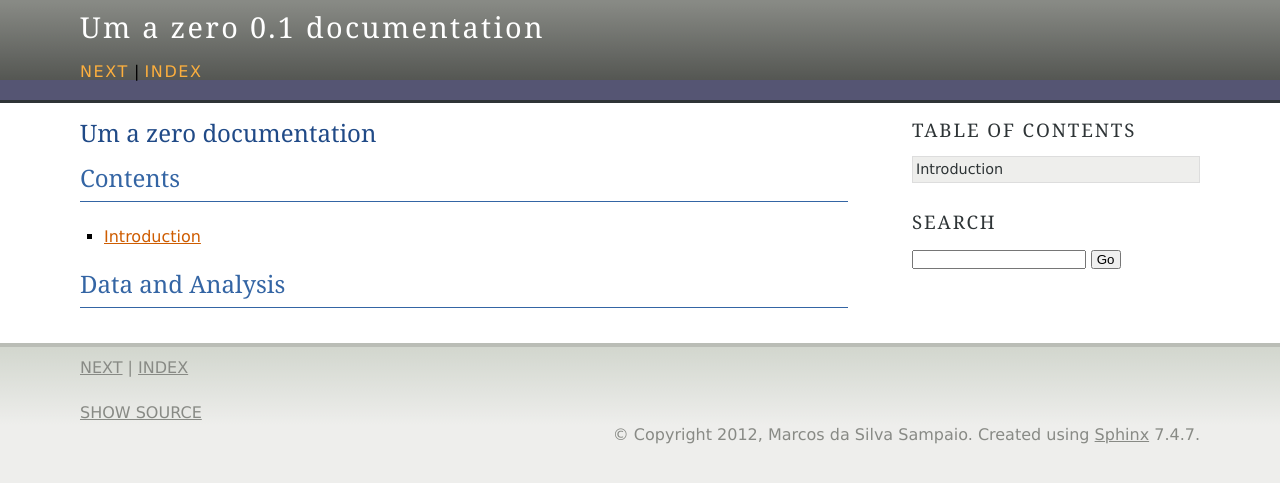
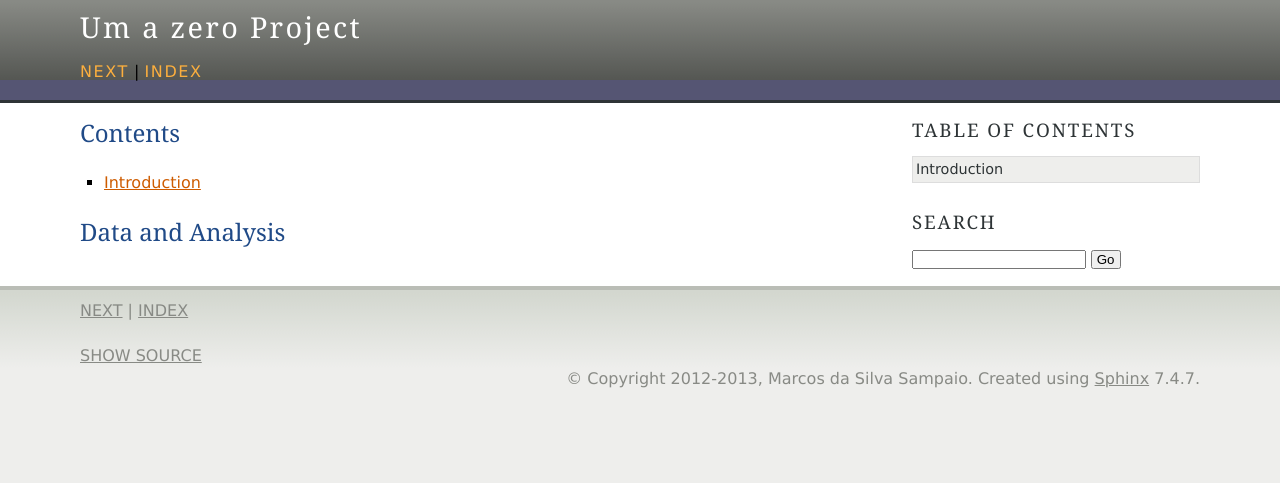
Before and after one commit to msampaio/choros-contour, a Sphinx documentation site: the page built from docs/index.rst, in a window 1280 px wide. Shown: the top 483 px of the page. Built offline with Sphinx 7.4.7, drawn with Linux system fonts in a browser that asks for light colours; pages that are not in the unit, such as notebooks, are missing from menus.

Commit message:
Change documentation in docs titles to project

```diff
--- a/docs/conf.py
+++ b/docs/conf.py
@@ -1,7 +1,7 @@
 # -*- coding: utf-8 -*-
 #
-# Um a zero documentation build configuration file, created by
-# sphinx-quickstart on Fri Aug  3 11:39:15 2012.
+# Um a zero project build configuration file, created by
+# sphinx-quickstart on Fri Aug 3 11:39:15 2012.
 #
 # This file is execfile()d with the current directory set to its containing dir.
 #
@@ -41,7 +41,7 @@ master_doc = 'index'
 
 # General information about the project.
 project = u'Um a zero'
-copyright = u'2012, Marcos da Silva Sampaio'
+copyright = u'2012-2013, Marcos da Silva Sampaio'
 
 # The version info for the project you're documenting, acts as replacement for
 # |version| and |release|, also used in various other places throughout the
@@ -103,7 +103,8 @@ html_theme = 'agogo'
 
 # The name for this set of Sphinx documents.  If None, it defaults to
 # "<project> v<release> documentation".
-#html_title = None
+# html_title = None
+html_title = "Um a zero Project"
 
 # A shorter title for the navigation bar.  Default is the same as html_title.
 #html_short_title = None
@@ -183,7 +184,7 @@ latex_elements = {
 # Grouping the document tree into LaTeX files. List of tuples
 # (source start file, target name, title, author, documentclass [howto/manual]).
 latex_documents = [
-  ('index', 'Umazero.tex', u'Um a zero Documentation',
+  ('index', 'Umazero.tex', u'Um a zero Project',
    u'Marcos da Silva Sampaio', 'manual'),
 ]
 
@@ -213,7 +214,7 @@ latex_documents = [
 # One entry per manual page. List of tuples
 # (source start file, name, description, authors, manual section).
 man_pages = [
-    ('index', 'brazilianchorosmusicalcontourrelations', u'Um a zero Documentation',
+    ('index', 'brazilianchorosmusicalcontourrelations', u'Um a zero Project',
      [u'Marcos da Silva Sampaio'], 1)
 ]
 
@@ -227,7 +228,7 @@ man_pages = [
 # (source start file, target name, title, author,
 #  dir menu entry, description, category)
 texinfo_documents = [
-  ('index', 'Umazero', u'Um a zero Documentation',
+  ('index', 'Umazero', u'Um a zero Project',
    u'Marcos da Silva Sampaio', 'Umazero', 'One line description of project.',
    'Miscellaneous'),
 ]
--- a/docs/index.rst
+++ b/docs/index.rst
@@ -1,10 +1,7 @@
-.. Um a zero documentation master file, created by
+.. Um a zero project master file, created by
    sphinx-quickstart on Fri Aug  3 11:39:15 2012.
    You can adapt this file completely to your liking, but it should at least
    contain the root `toctree` directive.
-
-Um a zero documentation
-=======================
 
 Contents
 --------
```
